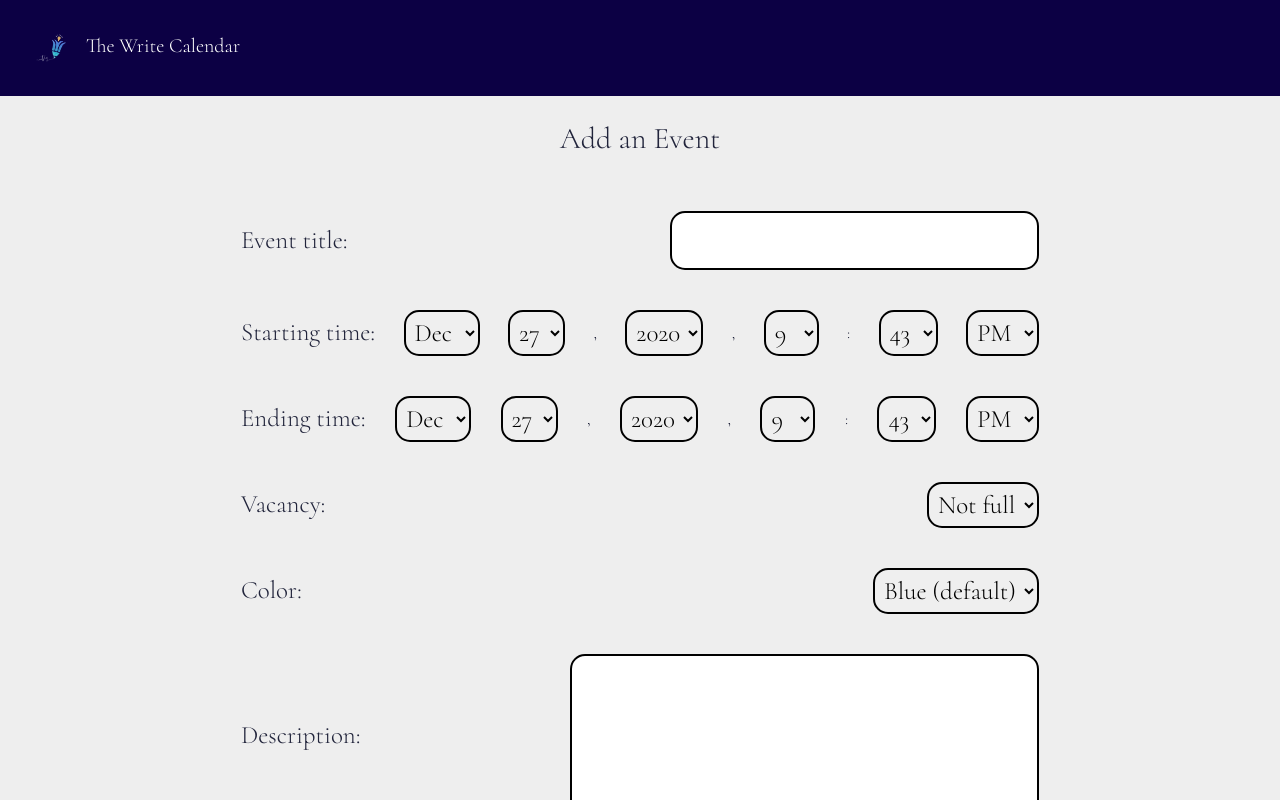
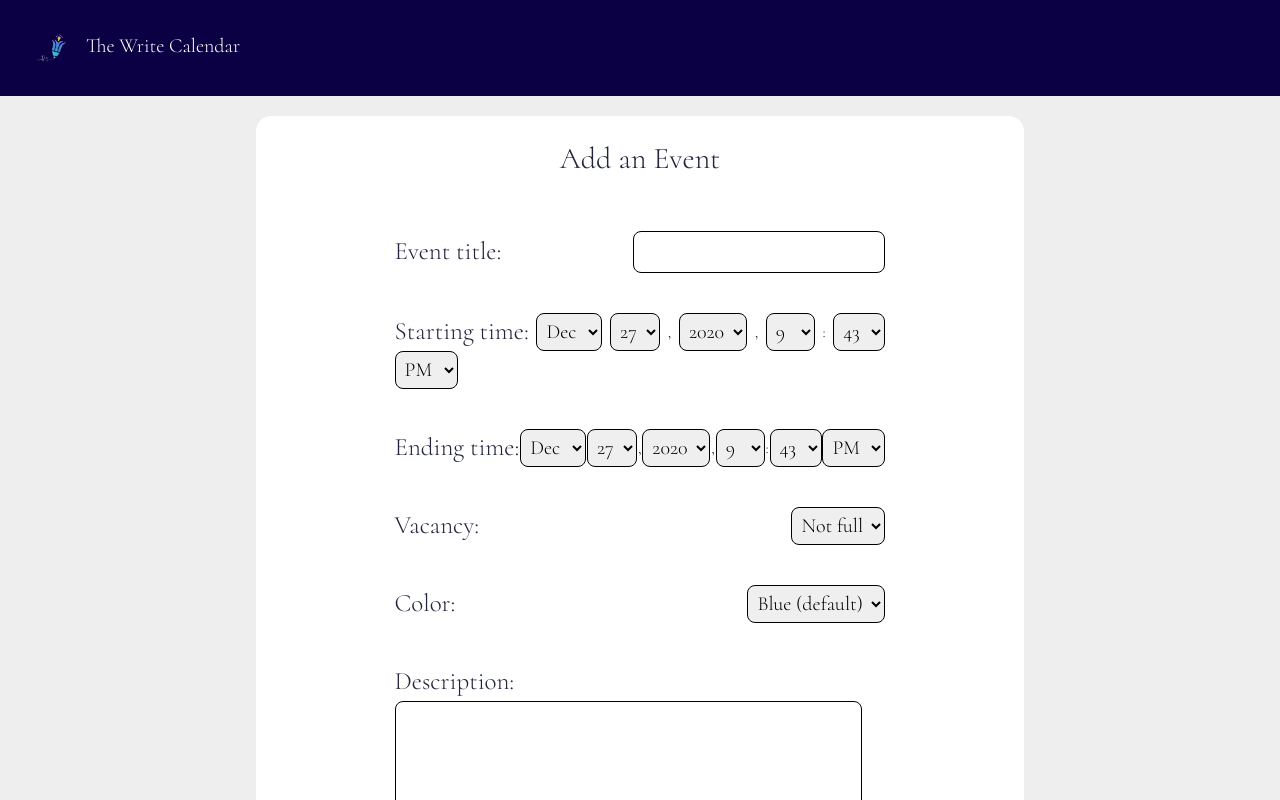
Before and after one commit to cwang718/CYCEssaysCalendar, a React (Create React App) app: page /addevent in a window 1280 px wide. Shown: the top 800 px of the page. Built offline with nearby package versions, Linux system fonts and the light colour scheme.

Commit message:
addEvent slight styling

```diff
--- a/src/App.css
+++ b/src/App.css
@@ -35,6 +35,13 @@ button {
   font-size: 20px;
 }
 
+.drop {
+  border-radius: 8px;
+  border: 1px solid black;
+  padding: 5px;
+  font-size: 20px !important;
+}
+
 .cormorant {
   font-family: 'Cormorant', serif;
 }
@@ -57,7 +64,6 @@ button {
   text-align: left;
   display: flex;
   background-color: #0c0044;
-  margin-bottom: 20px;
 }
 
 .headerLogo {
@@ -107,6 +113,7 @@ button {
 .pageTitle {
   font-size: 30px;
   padding-bottom: 30px;
+  padding-top: 20px;
 }
 
 .row {
@@ -135,3 +142,9 @@ button {
   border-bottom-color: #000000; /* black */
   border-width: 0 5px 5px;
 }
+
+.outer {
+  background-color: white;
+  margin: 20px 20% 0;
+  border-radius: 15px;
+}
--- a/src/pages/AddEventPage.js
+++ b/src/pages/AddEventPage.js
@@ -108,28 +108,26 @@ export default function AddEventPage() {
     return (
         <div className="layout cormorant">
             <Header></Header>
-            <div className="">
+            <div className="outer">
             <div className="pageTitle">Add an Event</div>
             <div className="eventsCon">
                 <div className="row">
                     <span className="label">Event title: </span>
                     <input
-                        className="title"
+                        className="title drop"
                         name="title"
                         value={selectedName}
                         onChange={(e) => setSelectedName(e.target.value)}
                         required
-                        style={{ borderRadius: 15, border:'2px solid black', padding: 5 }}
                     ></input>
                 </div>
                 <div className="row">
                     <span className="label">Starting time: </span>
                     <form>
                         <select
-                            className="time"
+                            className="time drop"
                             defaultValue={parseInt(curDate[0] - 1)}
-                            onChange={(input) => setSelectedStartMonth(input.target.value)}
-                            style={{ borderRadius: 15, border:'2px solid black', padding: 5 }}>
+                            onChange={(input) => setSelectedStartMonth(input.target.value)}>
                             <option value={0}>Jan</option>
                             <option value={1}>Feb</option>
                             <option value={2}>Mar</option>
@@ -146,10 +144,9 @@ export default function AddEventPage() {
                     </form>
                     <form>
                         <select
-                            className="time"
+                            className="time drop"
                             defaultValue={curDate[1]}
-                            onChange={(input) => setSelectedStartDay(input.target.value)}
-                            style={{ borderRadius: 15, border:'2px solid black', padding: 5 }}>
+                            onChange={(input) => setSelectedStartDay(input.target.value)}>
                             <option value={1}>1</option>
                             <option value={2}>2</option>
                             <option value={3}>3</option>
@@ -186,10 +183,9 @@ export default function AddEventPage() {
                     <span>,</span>
                     <form>
                         <select
-                            className="time"
+                            className="time drop"
                             defaultValue={parseInt(curDate[2])}
-                            onChange={(input) => setSelectedStartYear(input.target.value)}
-                            style={{ borderRadius: 15, border:'2px solid black', padding: 5 }}>
+                            onChange={(input) => setSelectedStartYear(input.target.value)}>
                             <option value={years[0]}>{years[0]}</option>
                             <option value={years[1]}>{years[1]}</option>
                             <option value={years[2]}>{years[2]}</option>
@@ -201,10 +197,9 @@ export default function AddEventPage() {
                     <span>,</span>
                     <form>
                     <select
-                            className="time"
+                            className="time drop"
                             defaultValue={curTime[0]}
-                            onChange={(input) => setSelectedStartHour(input.target.value)}
-                            style={{ borderRadius: 15, border:'2px solid black', padding: 5 }}>
+                            onChange={(input) => setSelectedStartHour(input.target.value)}>
                             <option value={1}>1</option>
                             <option value={2}>2</option>
                             <option value={3}>3</option>
@@ -222,10 +217,9 @@ export default function AddEventPage() {
                     <span>:</span>
                     <form>
                         <select
-                            className="time"
+                            className="time drop"
                             defaultValue={curTime[1]}
-                            onChange={(input) => setSelectedStartMin(input.target.value)}
-                            style={{ borderRadius: 15, border:'2px solid black', padding: 5 }}>
+                            onChange={(input) => setSelectedStartMin(input.target.value)}>
                             <option value={0}>00</option>
                             <option value={1}>01</option>
                             <option value={2}>02</option>
@@ -290,10 +284,9 @@ export default function AddEventPage() {
                     </form>
                     <form>
                         <select
-                            className="time"
+                            className="time drop"
                             defaultValue={curDoN}
-                            onChange={(input) => setSelectedStartDoN(input.target.value)}
-                            style={{ borderRadius: 15, border:'2px solid black', padding: 5 }}>
+                            onChange={(input) => setSelectedStartDoN(input.target.value)}>
                             <option value="AM">AM</option>
                             <option value="PM">PM</option>
                         </select>
@@ -304,10 +297,9 @@ export default function AddEventPage() {
                     <span className="label">Ending time: </span>
                     <form>
                         <select
-                            className="time"
+                            className="time drop"
                             defaultValue={parseInt(curDate[0] - 1)}
-                            onChange={(input) => setSelectedEndMonth(input.target.value)}
-                            style={{ borderRadius: 15, border:'2px solid black', padding: 5 }}>
+                            onChange={(input) => setSelectedEndMonth(input.target.value)}>
                             <option value={0}>Jan</option>
                             <option value={1}>Feb</option>
                             <option value={2}>Mar</option>
@@ -324,10 +316,9 @@ export default function AddEventPage() {
                     </form>
                     <form>
                         <select
-                            className="time"
+                            className="time drop"
                             defaultValue={curDate[1]}
-                            onChange={(input) => setSelectedEndDay(input.target.value)}
-                            style={{ borderRadius: 15, border:'2px solid black', padding: 5 }}>
+                            onChange={(input) => setSelectedEndDay(input.target.value)}>
                             <option value={1}>1</option>
                             <option value={2}>2</option>
                             <option value={3}>3</option>
@@ -364,10 +355,9 @@ export default function AddEventPage() {
                     <span>,</span>
                     <form>
                         <select
-                            className="time"
+                            className="time drop"
                             defaultValue={parseInt(curDate[2])}
-                            onChange={(input) => setSelectedEndYear(input.target.value)}
-                            style={{ borderRadius: 15, border:'2px solid black', padding: 5 }}>
+                            onChange={(input) => setSelectedEndYear(input.target.value)}>
                             <option value={years[0]}>{years[0]}</option>
                             <option value={years[1]}>{years[1]}</option>
                             <option value={years[2]}>{years[2]}</option>
@@ -379,10 +369,9 @@ export default function AddEventPage() {
                     <span>,</span>
                     <form>
                         <select
-                            className="time"
+                            className="time drop"
                             defaultValue={curTime[0]}
-                            onChange={(input) => setSelectedEndHour(input.target.value)}
-                            style={{ borderRadius: 15, border:'2px solid black', padding: 5 }}>
+                            onChange={(input) => setSelectedEndHour(input.target.value)}>
                             <option value={1}>1</option>
                             <option value={2}>2</option>
                             <option value={3}>3</option>
@@ -400,10 +389,9 @@ export default function AddEventPage() {
                     <span>:</span>
                     <form>
                         <select
-                            className="time"
+                            className="time drop"
                             defaultValue={curTime[1]}
-                            onChange={(input) => setSelectedEndMin(input.target.value)}
-                            style={{ borderRadius: 15, border:'2px solid black', padding: 5 }}>
+                            onChange={(input) => setSelectedEndMin(input.target.value)}>
                             <option value={0}>00</option>
                             <option value={1}>01</option>
                             <option value={2}>02</option>
@@ -468,10 +456,9 @@ export default function AddEventPage() {
                     </form>
                     <form>
                         <select
-                            className="time"
+                            className="time drop"
                             defaultValue={curDoN}
-                            onChange={(input) => setSelectedEndDoN(input.target.value)}
-                            style={{ borderRadius: 15, border:'2px solid black', padding: 5 }}>
+                            onChange={(input) => setSelectedEndDoN(input.target.value)}>
                             <option value="AM">AM</option>
                             <option value="PM">PM</option>
                         </select>
@@ -482,10 +469,9 @@ export default function AddEventPage() {
                     <span className="label">Vacancy: </span>
                     <form>
                         <select
-                            className="time"
+                            className="time drop"
                             defaultValue={selectedVacancy}
-                            onChange={(input) => setSelectedVacancy(input.target.value)}
-                            style={{ borderRadius: 15, border:'2px solid black', padding: 5 }}>
+                            onChange={(input) => setSelectedVacancy(input.target.value)}>
                             <option value="NOT FULL">Not full</option>
                             <option value="FULL">Full</option>
                         </select>
@@ -496,10 +482,9 @@ export default function AddEventPage() {
                     <span className="label">Color: </span>
                     <form>
                         <select
-                            className="time"
+                            className="time drop"
                             defaultValue="5987E7"
-                            onChange={(input) => setSelectedColor(input.target.value)}
-                            style={{ borderRadius: 15, border:'2px solid black', padding: 5 }}>
+                            onChange={(input) => setSelectedColor(input.target.value)}>
                             <option value="5987E7">Blue (default)</option>
                             <option value="8CE5EB">Turquoise</option>
                             <option value="FFD076">Golden</option>
@@ -512,11 +497,10 @@ export default function AddEventPage() {
                 <div className="row">
                     <span className="label">Description: </span>
                     <textarea
-                        className="desc"
+                        className="desc drop"
                         rows="5"
                         cols="40"
-                        onChange={(input) => setSelectedDesc(input.target.value)}
-                        style={{ borderRadius: 15, border:'2px solid black', padding: 5 }}>
+                        onChange={(input) => setSelectedDesc(input.target.value)}>
                     </textarea>
                 </div>
 
@@ -524,12 +508,11 @@ export default function AddEventPage() {
                     <span className="label">Price (optional): </span>
                     <span style={{ fontSize: 30 }}>$</span>
                     <input
-                        className="price"
+                        className="price drop"
                         id="price"
                         name="price"
                         value={price}
                         onChange={handlePriceChange}
-                        style={{ borderRadius: 15, border:'2px solid black', padding: 5 }}
                     ></input>
                 </div>
 
```
